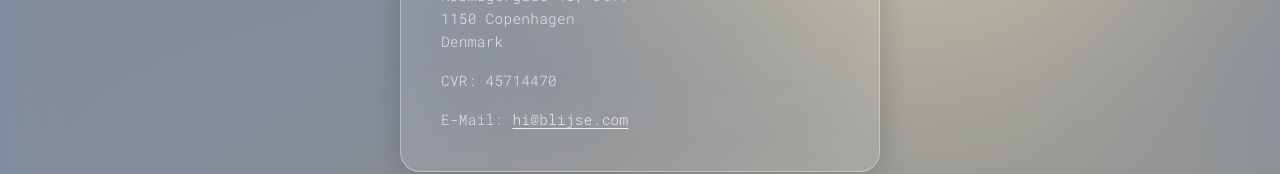
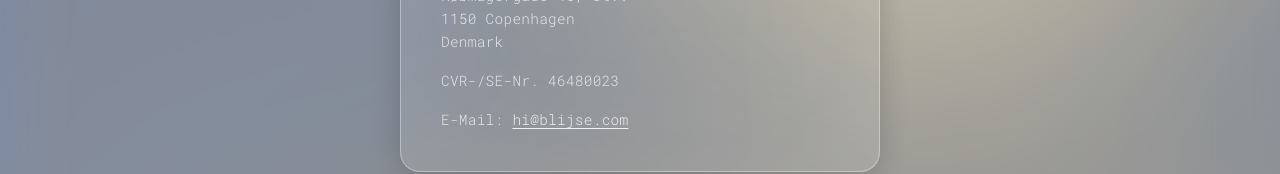
Before and after one commit to tetetootoo/bramlen-web, a React (Vite) app: page / in a window 1280 px wide. Both pictures are taken after a click on the button "Imprint". Shown: the part 383-557 px from the top of the page. Built offline with nearby package versions, Linux system fonts and the light colour scheme.

Commit message:
update imprint with se number

```diff
--- a/src/App.jsx
+++ b/src/App.jsx
@@ -72,7 +72,7 @@
                 1150 Copenhagen<br />
                 Denmark
               </p>
-              <p>CVR: 45714470</p>
+              <p>CVR-/SE-Nr. 46480023</p>
               <p>
                 E-Mail: <a href="mailto:hi@blijse.com">hi@blijse.com</a>
               </p>
```
